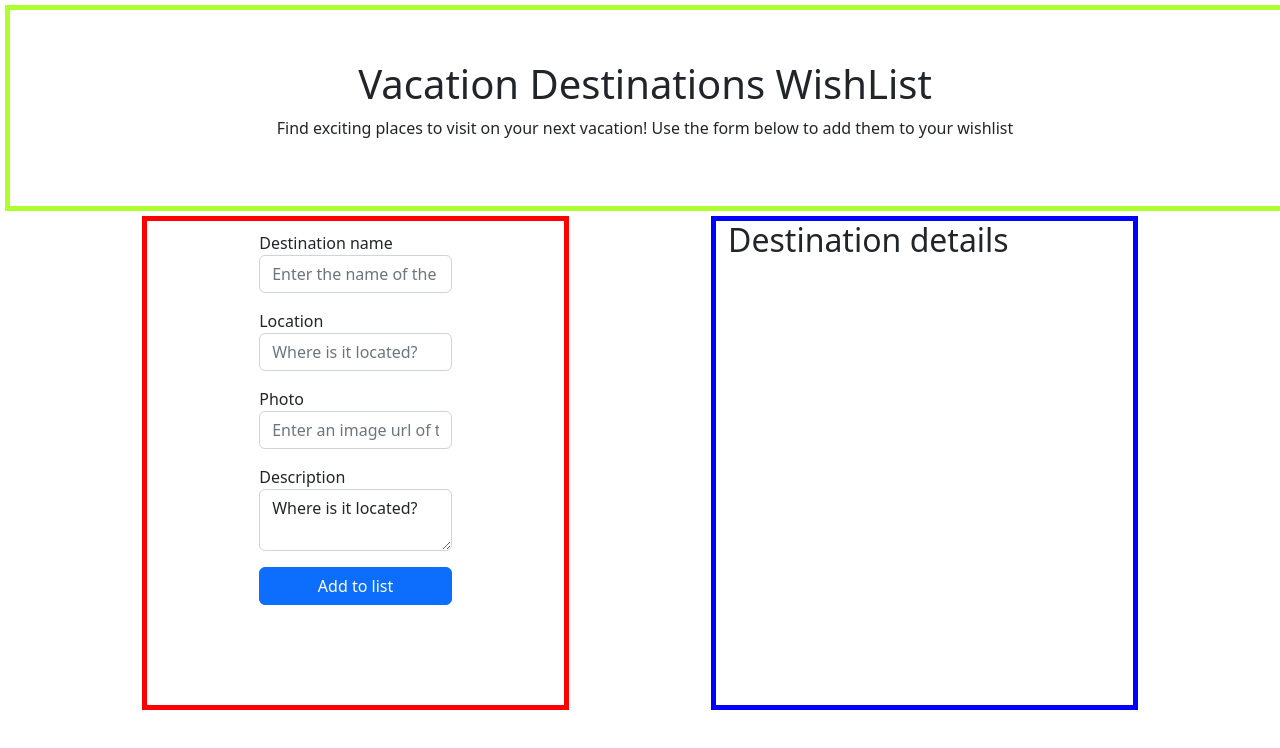
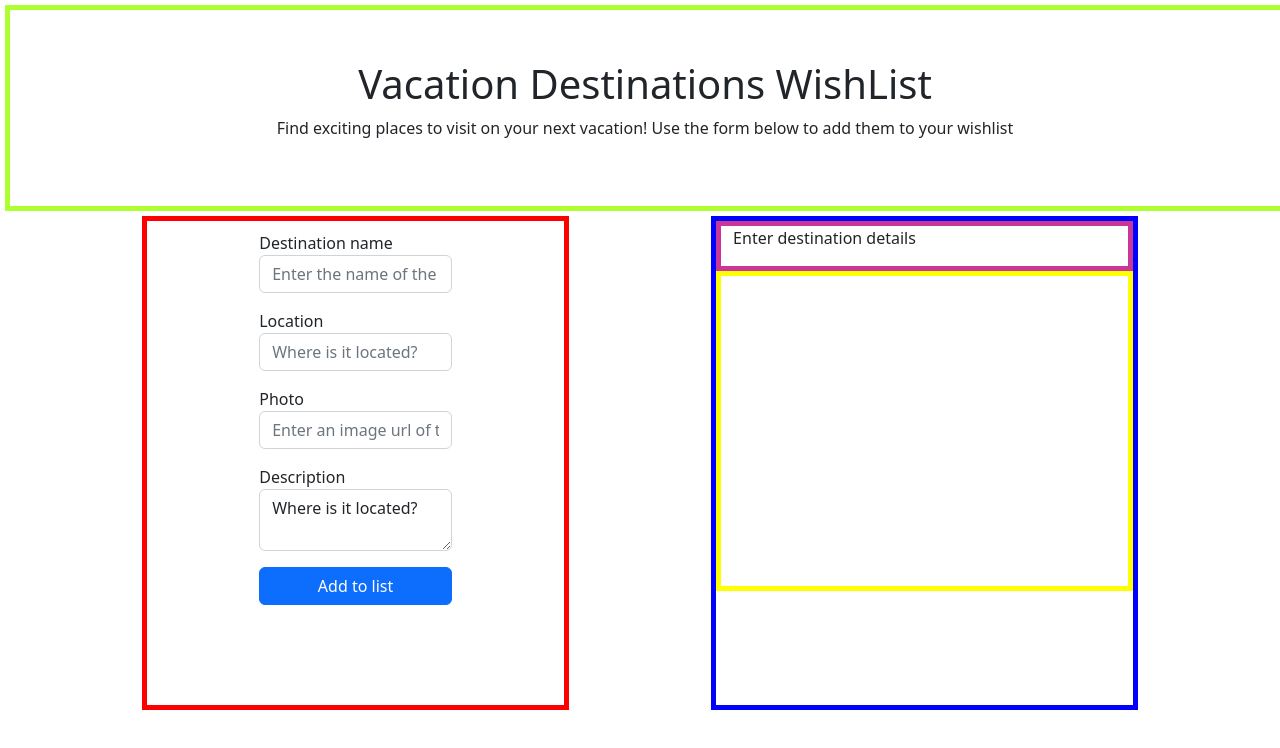
Before and after one commit to aguilkal/destination-wishlist, a plain HTML site: page index.html in a window 1280 px wide. Drawn offline with nearby package versions, Linux system fonts and the light colour scheme.

Commit message:
updated html and css

```diff
--- a/index.html
+++ b/index.html
@@ -17,7 +17,7 @@
   <body>
     <div id="main-container" class="container-fluid">
       <div class="row">
-        <div id="green" class="co1-1 box">
+        <div id="green" class="co1-12 box">
           <div id="green-content" class="text-center">
             <h1 class="fs-1">Vacation Destinations WishList</h1>
             <p class="fs-6">
@@ -82,7 +82,14 @@ Where is it located?</textarea
           </div>
         </div>
         <div id="blue" class="box col-4">
-          <h2>Destination details</h2>
+          <div class="row">
+            <div id="purple" class="box col-12">
+              <p>Enter destination details</p>
+            </div>
+          </div>
+          <div class="row">
+            <div id="yellow" class="box col-12"></div>
+          </div>
         </div>
       </div>
     </div>
--- a/style.css
+++ b/style.css
@@ -19,6 +19,14 @@
   #blue{
     border-color: blue;
   }
+  #purple{
+    border-color: #c83697;
+  }
+  #yellow{
+    border-color: yellow;
+    height: 40vh;
+
+  }
   #space-box{
     justify-content: space-evenly;
   }
```
